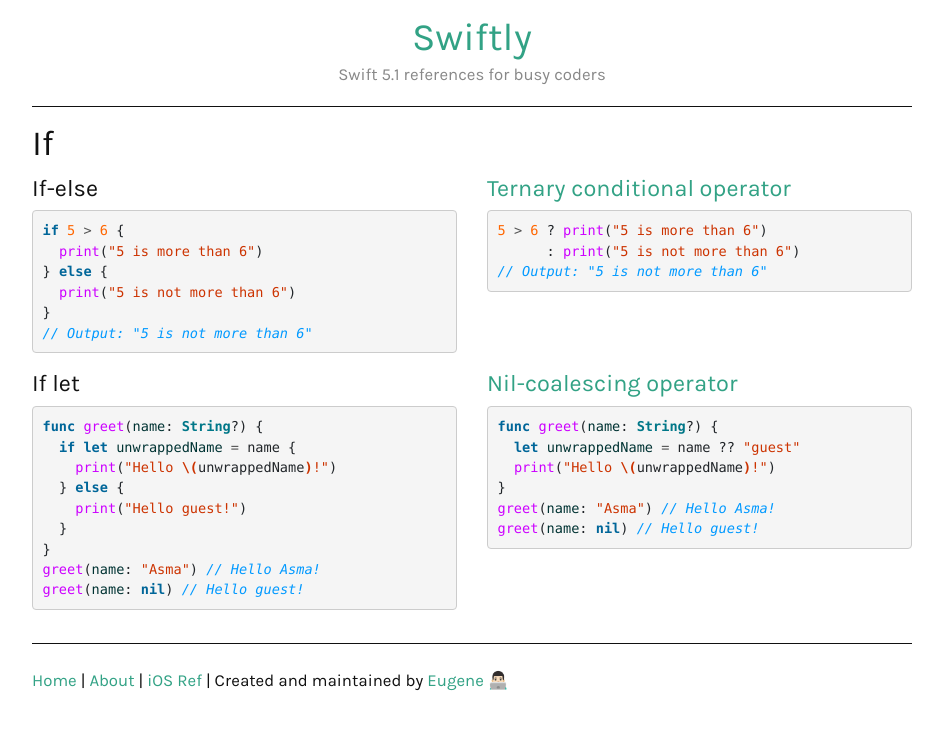
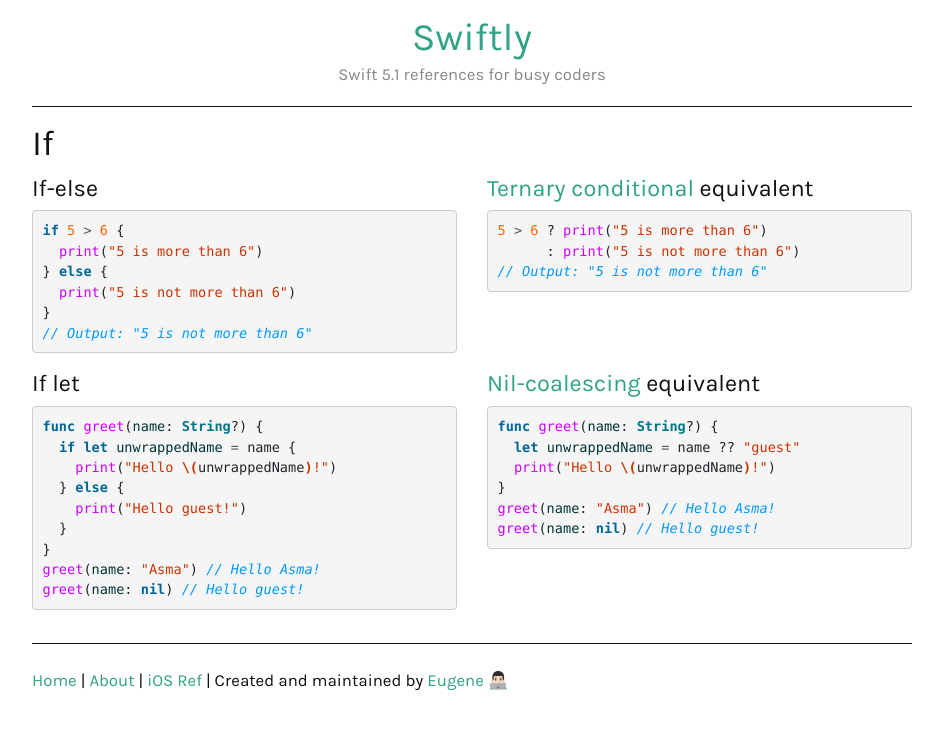
Before and after one commit to ebelinski/swiftly, a Jekyll site: the page built from if.md, in a window 1280 px wide. Shown: the top 730 px of the page, without its empty margins (168-1111 px from the left). Built offline with Jekyll 4.4.1, drawn with Linux system fonts in a browser that asks for light colours; comment, search, counter and statistics services are not loaded.

Commit message:
tweaked if headers

````diff
--- a/if.md
+++ b/if.md
@@ -23,7 +23,7 @@ if 5 > 6 {
 
 {% include closecol.html %}{% include opencol.html size=6 %}
 
-### [Ternary conditional operator](/ternary)
+### [Ternary conditional](/ternary) equivalent
 
 ```swift
 5 > 6 ? print("5 is more than 6")
@@ -51,7 +51,7 @@ greet(name: nil) // Hello guest!
 
 {% include closecol.html %}{% include opencol.html size=6 %}
 
-### [Nil-coalescing operator](/nil-coalescing)
+### [Nil-coalescing](/nil-coalescing) equivalent
 
 ```swift
 func greet(name: String?) {
````
